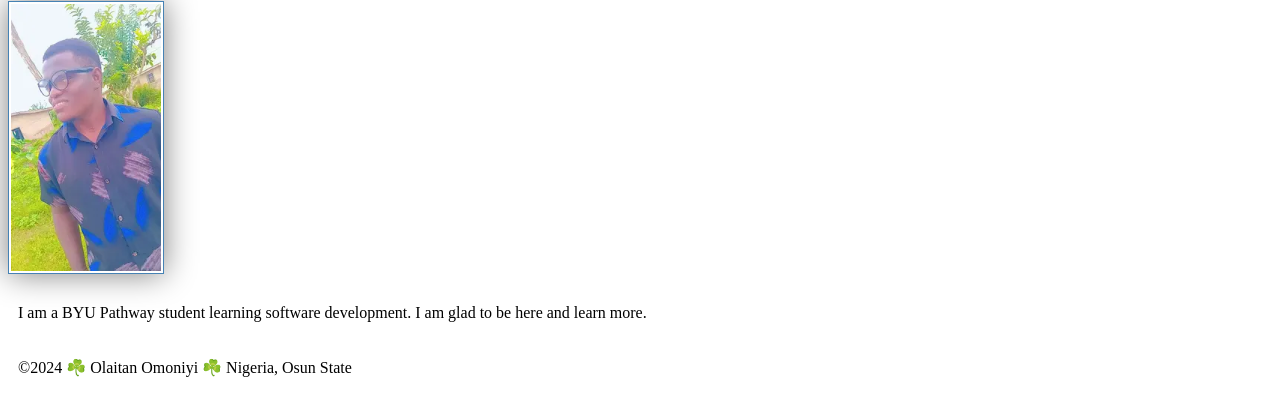
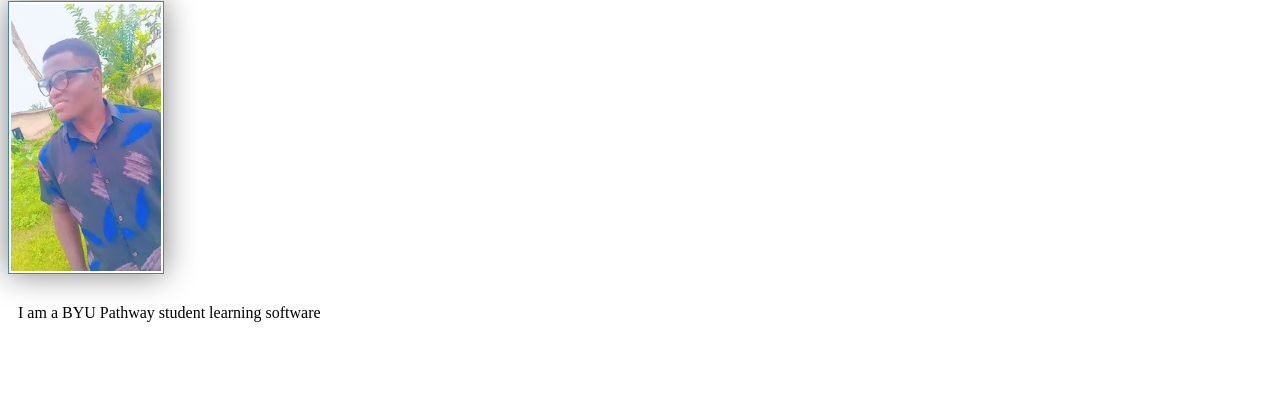
Before and after one commit to Olaitan1196/WDD130, a plain HTML site: page index.html in a window 1280 px wide. Shown: the part 281-696 px from the top of the page. Drawn offline with Linux system fonts and the light colour scheme.

Commit message:
I just made some few changes about the image and the footer.

```diff
--- a/index.html
+++ b/index.html
@@ -1,7 +1,7 @@
 <!DOCTYPE html>
-<html lang="eng us">
+<html lang="en-us">
 <head>
-        <meta charset="utf-8"
+    <meta charset="utf-8">
     <meta name="viewport" content="width=device-width,initial-scale=1.0">
     <title>Olaitan Omoniyi | WDD 130</title>
     <link rel="stylesheet" href="styles/styles.css">
@@ -17,11 +17,4 @@
     <main>
         <h1>Olaitan Omoniyi | WDD 130</h1>
         <img src="images/profile.webp" alt="Hello, my name is Olaitan Omoniyi" width="200">
-            <p>I am a BYU Pathway student learning software development. I am glad to be here and learn more.</p>
-        </main>
-        <footer>
-            <p>©2024 ☘️ Olaitan Omoniyi ☘️ Nigeria, Osun State</p>
-        </footer>
-
-    </body>
-</html>
+        <p>I am a BYU Pathway student learning software
```
Also changed, not shown: volumes.txt (deleted). Lines whose indentation alone changed are shown as unchanged.
